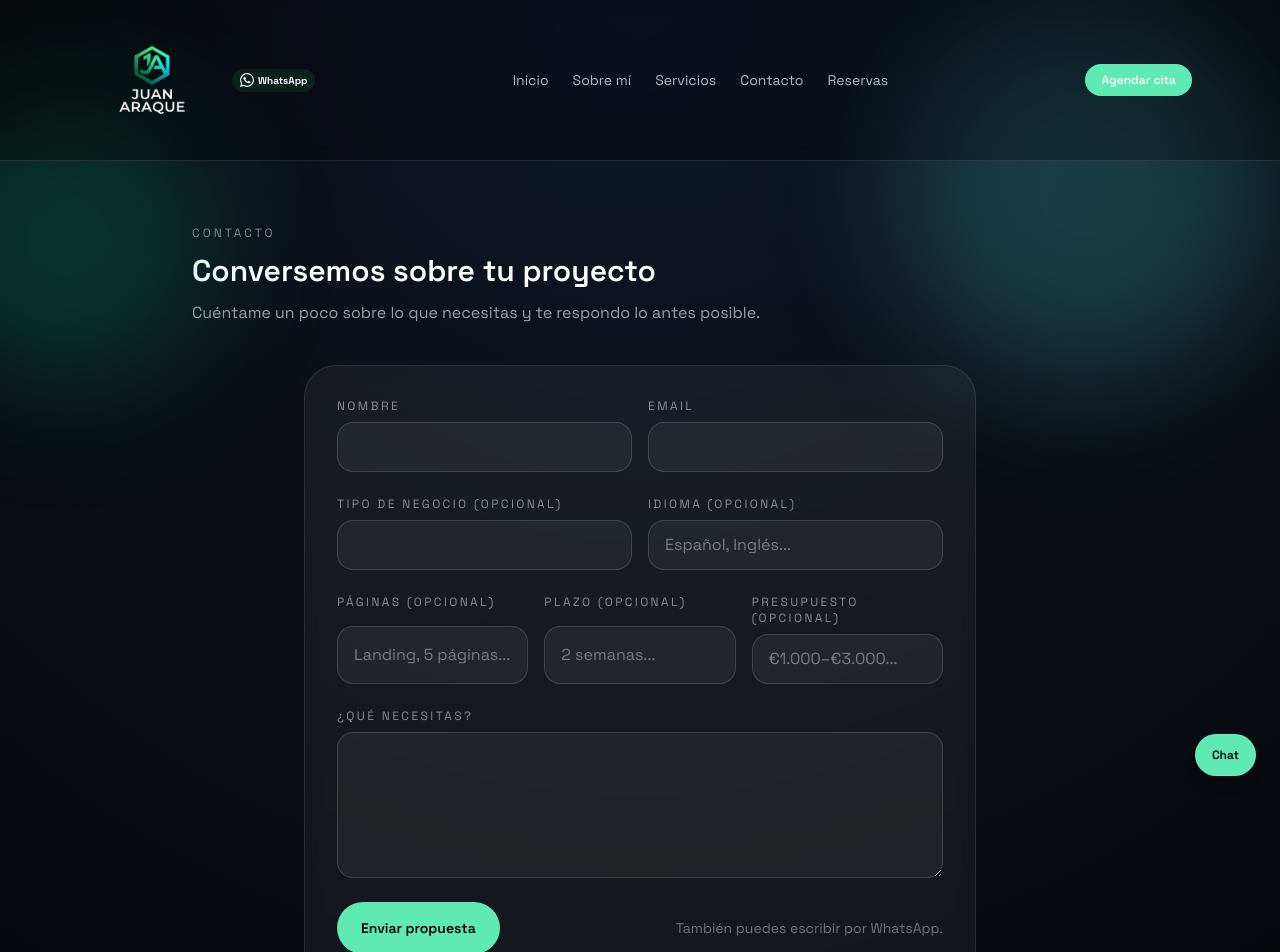
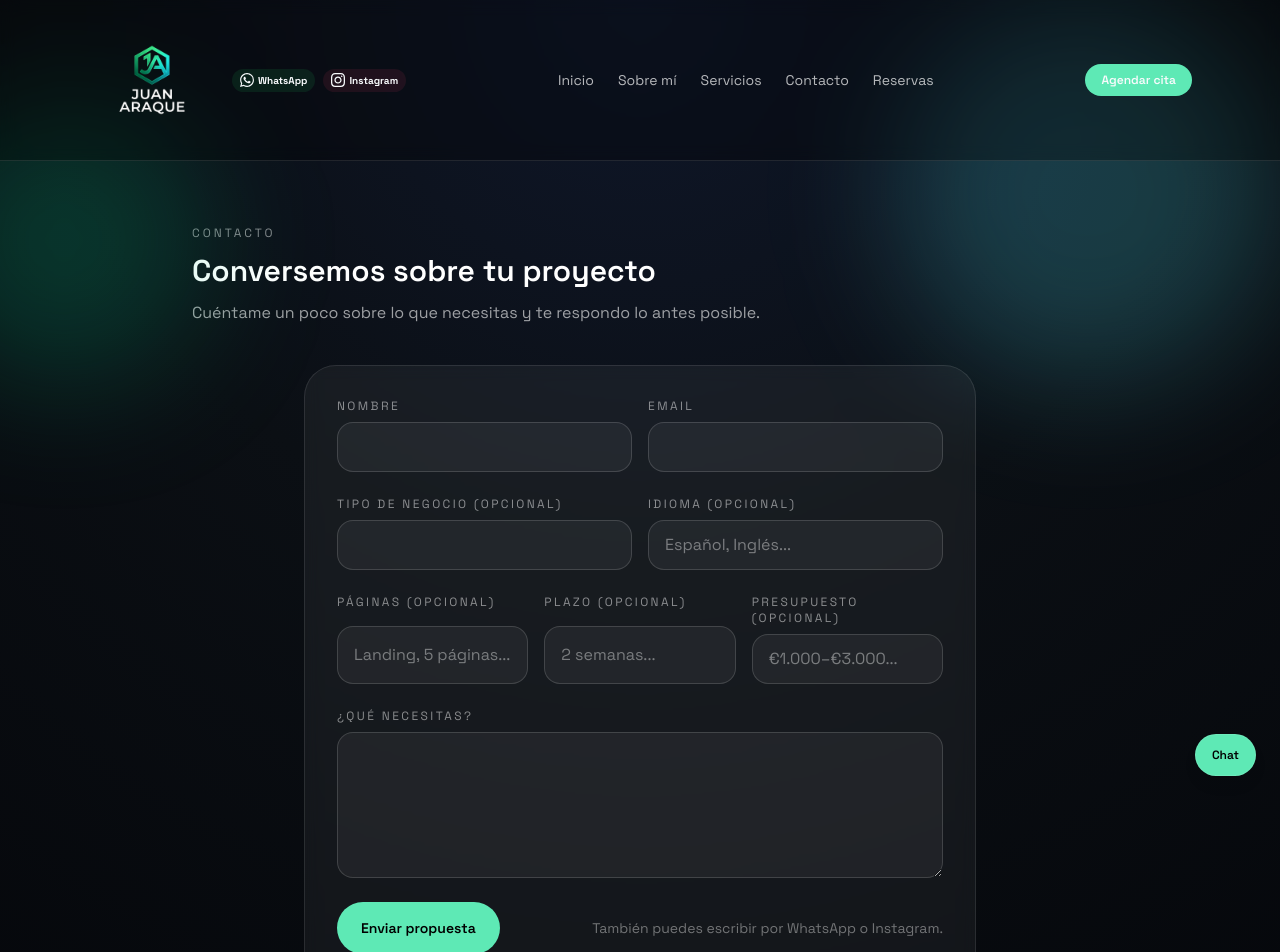
Before and after one commit to jaraque42/nextjs-boilerplate, a Next.js app: page /contacto in a window 1280 px wide. Shown: the top 952 px of the page. Built offline with nearby package versions, Linux system fonts and the light colour scheme.

Commit message:
feat: add instagram link next to whatsapp

```diff
--- a/app/components/WhatsAppButton.tsx
+++ b/app/components/WhatsAppButton.tsx
@@ -6,11 +6,12 @@
   const whatsappUrl = `https://wa.me/${phoneNumber}?text=${message}`
 
   return (
+    <div className="fixed bottom-6 left-6 z-50 flex gap-4">
       <a
         href={whatsappUrl}
         target="_blank"
         rel="noopener noreferrer"
-      className="fixed bottom-6 left-6 z-50 flex h-14 w-14 items-center justify-center rounded-full bg-[#25D366] text-white shadow-lg transition-transform hover:scale-110 active:scale-95"
+        className="flex h-14 w-14 items-center justify-center rounded-full bg-[#25D366] text-white shadow-lg transition-transform hover:scale-110 active:scale-95"
         aria-label="Contactar por WhatsApp"
       >
         <svg
@@ -22,5 +23,22 @@
           <path d="M17.472 14.382c-.297-.149-1.758-.867-2.03-.967-.273-.099-.471-.148-.67.15-.197.297-.767.966-.94 1.164-.173.199-.347.223-.644.075-.297-.15-1.255-.463-2.39-1.475-.883-.788-1.48-1.761-1.653-2.059-.173-.297-.018-.458.13-.606.134-.133.298-.347.446-.52.149-.174.198-.298.298-.497.099-.198.05-.371-.025-.52-.075-.149-.669-1.612-.916-2.207-.242-.579-.487-.5-.669-.51-.173-.008-.371-.01-.57-.01-.198 0-.52.074-.792.372-.272.297-1.04 1.016-1.04 2.479 0 1.462 1.066 2.875 1.213 3.074.149.198 2.096 3.2 5.077 4.487.709.306 1.262.489 1.694.625.712.227 1.36.195 1.871.118.571-.085 1.758-.719 2.006-1.413.248-.694.248-1.289.173-1.413-.074-.124-.272-.198-.57-.347m-5.421 7.403h-.004a9.87 9.87 0 01-5.031-1.378l-.361-.214-3.741.982.998-3.648-.235-.374a9.86 9.86 0 01-1.51-5.26c.001-5.45 4.436-9.884 9.888-9.884 2.64 0 5.122 1.03 6.988 2.898a9.825 9.825 0 012.893 6.994c-.003 5.45-4.437 9.884-9.885 9.884m8.413-18.297A11.815 11.815 0 0012.05 0C5.495 0 .16 5.335.157 11.892c0 2.096.547 4.142 1.588 5.945L.057 24l6.305-1.654a11.882 11.882 0 005.683 1.448h.005c6.554 0 11.89-5.335 11.893-11.893a11.821 11.821 0 00-3.48-8.413z" />
         </svg>
       </a>
+      <a
+        href="https://www.instagram.com/juanaraqueai/"
+        target="_blank"
+        rel="noopener noreferrer"
+        className="flex h-14 w-14 items-center justify-center rounded-full bg-gradient-to-tr from-[#f9ce34] via-[#ee2a7b] to-[#6228d7] text-white shadow-lg transition-transform hover:scale-110 active:scale-95"
+        aria-label="Ir a Instagram"
+      >
+        <svg
+          viewBox="0 0 24 24"
+          width="30"
+          height="30"
+          fill="currentColor"
+        >
+          <path d="M12 2.163c3.204 0 3.584.012 4.85.07 3.252.148 4.771 1.691 4.919 4.919.058 1.265.069 1.645.069 4.849s-.011 3.585-.069 4.85c-.149 3.225-1.664 4.771-4.919 4.919-1.266.058-1.644.07-4.85.07s-3.584-.012-4.849-.07c-3.26-.149-4.771-1.699-4.919-4.92-.058-1.265-.07-1.644-.07-4.849s.012-3.584.07-4.849c.149-3.227 1.664-4.771 4.919-4.919 1.266-.057 1.645-.069 4.849-.069zm0-2.163c-3.259 0-3.667.014-4.947.072-4.358.2-6.78 2.618-6.98 6.98-.059 1.281-.073 1.689-.073 4.948 0 3.259.014 3.668.072 4.948.2 4.358 2.618 6.78 6.98 6.98 1.281.058 1.689.072 4.948.072 3.259 0 3.668-.014 4.948-.072 4.354-.2 6.782-2.618 6.979-6.98.059-1.28.073-1.689.073-4.948 0-3.259-.014-3.667-.072-4.947-.196-4.354-2.617-6.78-6.979-6.98-1.281-.059-1.69-.073-4.949-.073zm0 5.838c-3.403 0-6.162 2.759-6.162 6.162s2.759 6.163 6.162 6.163 6.162-2.759 6.162-6.163c0-3.403-2.759-6.162-6.162-6.162zm0 10.162c-2.209 0-4-1.79-4-4 0-2.209 1.791-4 4-4s4 1.791 4 4c0 2.21-1.791 4-4 4zm6.406-11.845c-.796 0-1.441.645-1.441 1.44s.645 1.44 1.441 1.44c.795 0 1.439-.645 1.439-1.44s-.644-1.44-1.439-1.44z" />
+        </svg>
+      </a>
+    </div>
   )
 }
--- a/app/contacto/page.tsx
+++ b/app/contacto/page.tsx
@@ -243,7 +243,7 @@
               </p>
             ) : (
               <p className="text-sm text-white/40">
-                También puedes escribir por WhatsApp.
+                También puedes escribir por WhatsApp o Instagram.
               </p>
             )}
           </div>
--- a/app/layout.tsx
+++ b/app/layout.tsx
@@ -24,6 +24,7 @@
                   alt="JUAN ARAQUE Logo"
                   className="h-32 object-contain"
                 />
+                <div className="flex items-center gap-2">
                   <a
                     href={`https://wa.me/${process.env.NEXT_PUBLIC_WHATSAPP_NUMBER ?? "34600000000"}`}
                     target="_blank"
@@ -35,6 +36,18 @@
                     </svg>
                     WhatsApp
                   </a>
+                  <a
+                    href="https://www.instagram.com/juanaraqueai/"
+                    target="_blank"
+                    rel="noopener noreferrer"
+                    className="flex items-center gap-1 rounded-full bg-[#E4405F]/10 px-2 py-1 text-[10px] font-bold text-[#E4405F] transition hover:bg-[#E4405F]/20"
+                  >
+                    <svg viewBox="0 0 24 24" width="14" height="14" fill="currentColor">
+                      <path d="M12 2.163c3.204 0 3.584.012 4.85.07 3.252.148 4.771 1.691 4.919 4.919.058 1.265.069 1.645.069 4.849s-.011 3.585-.069 4.85c-.149 3.225-1.664 4.771-4.919 4.919-1.266.058-1.644.07-4.85.07s-3.584-.012-4.849-.07c-3.26-.149-4.771-1.699-4.919-4.92-.058-1.265-.07-1.644-.07-4.849s.012-3.584.07-4.849c.149-3.227 1.664-4.771 4.919-4.919 1.266-.057 1.645-.069 4.849-.069zm0-2.163c-3.259 0-3.667.014-4.947.072-4.358.2-6.78 2.618-6.98 6.98-.059 1.281-.073 1.689-.073 4.948 0 3.259.014 3.668.072 4.948.2 4.358 2.618 6.78 6.98 6.98 1.281.058 1.689.072 4.948.072 3.259 0 3.668-.014 4.948-.072 4.354-.2 6.782-2.618 6.979-6.98.059-1.28.073-1.689.073-4.948 0-3.259-.014-3.667-.072-4.947-.196-4.354-2.617-6.78-6.979-6.98-1.281-.059-1.69-.073-4.949-.073zm0 5.838c-3.403 0-6.162 2.759-6.162 6.162s2.759 6.163 6.162 6.163 6.162-2.759 6.162-6.163c0-3.403-2.759-6.162-6.162-6.162zm0 10.162c-2.209 0-4-1.79-4-4 0-2.209 1.791-4 4-4s4 1.791 4 4c0 2.21-1.791 4-4 4zm6.406-11.845c-.796 0-1.441.645-1.441 1.44s.645 1.44 1.441 1.44c.795 0 1.439-.645 1.439-1.44s-.644-1.44-1.439-1.44z" />
+                    </svg>
+                    Instagram
+                  </a>
+                </div>
               </div>
               <nav className="hidden items-center gap-6 text-sm text-white/70 md:flex">
                 <Link href="/" className="hover:text-white">Inicio</Link>
```
Lines whose indentation alone changed are shown as unchanged.
